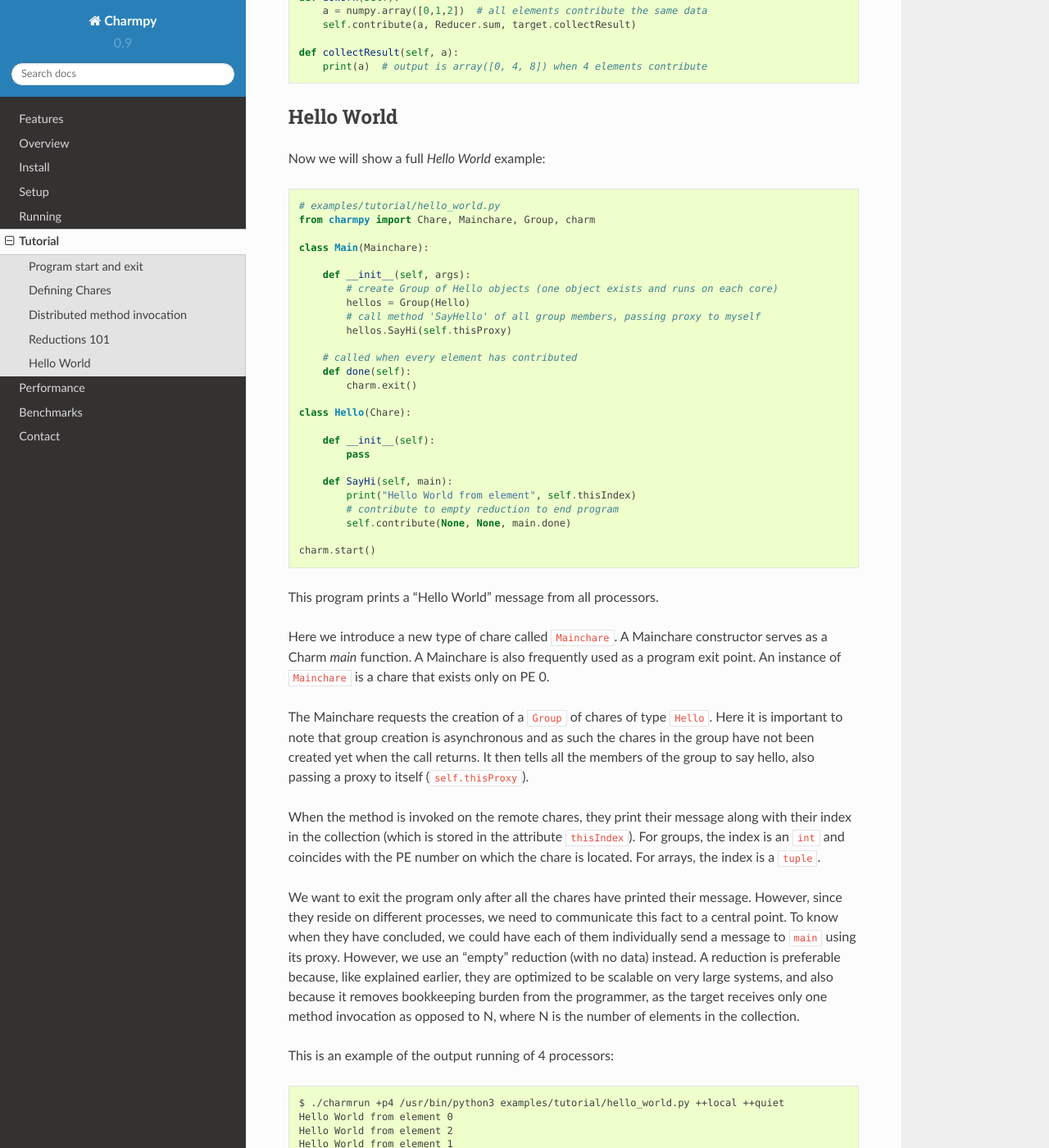
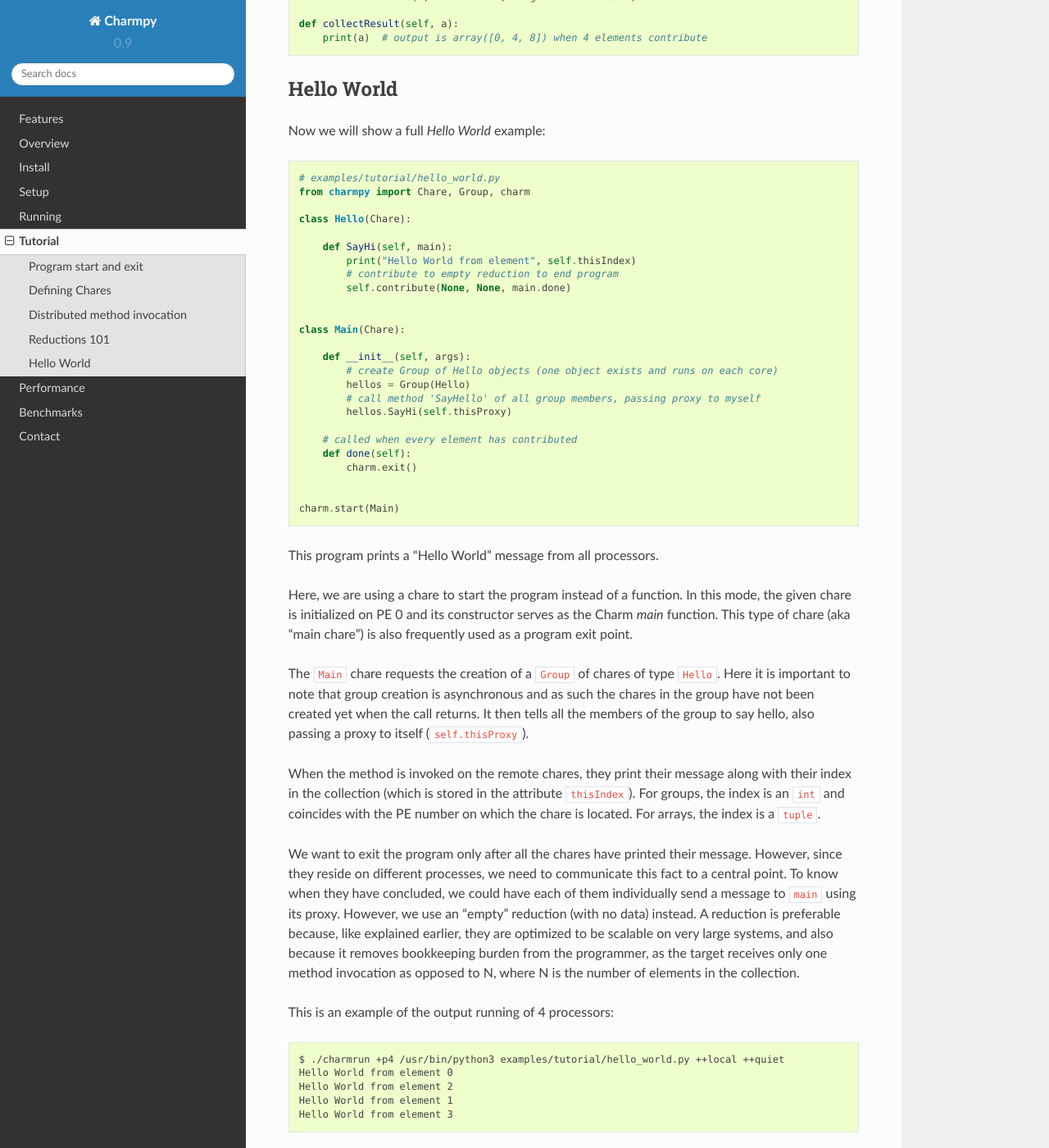
Before and after one commit to charmplusplus/charm4py, a Sphinx documentation site: the page built from docs/tutorial.rst, in a window 1280 px wide and 1400 px high, scrolled down 5498 px. Shown: the whole window at 82% size. Built offline with Sphinx 7.4.7 and the Read the Docs theme 2.0.0, drawn with Linux system fonts in a browser that asks for light colours; some of the changed text lies outside the part shown.

Commit message:
charmpy: Updated tutorial in docs based on mainchare API changes
Change-Id: I1f94d9690b86b20f4b28f5938624afd6da39c8b1

```diff
--- a/docs/tutorial.rst
+++ b/docs/tutorial.rst
@@ -83,7 +83,7 @@ For easy management of distributed objects, the user can create distributed coll
         # create one instance of MyChare on every processor
         my_group = Group(MyChare)
 
-        # create 3 instances of MyChare, distributed among all cores by the runtime
+        # create 3 instances of MyChare, distributed among the cores by the runtime
         my_array = Array(MyChare, 3)
 
         # create 2 x 2 instances of MyChare, indexed using 2D index and distributed
@@ -115,7 +115,7 @@ If running the example, note that it will not exit because a suitable exit point
 not been defined (more on this below). For now, press CTRL-C to exit.
 
 .. note::
-    Chares can only be created once the Charm *main* function has been reached.
+    Chares can be created at any point **after** the Charm *main* function has been reached.
 
 Distributed method invocation
 -----------------------------
@@ -218,8 +218,6 @@ any chare of your choice.
     from charmpy import charm, Chare, Group, Reducer
 
     class MyChare(Chare):
-        def __init__(self):
-          pass
 
         def work(self, data):
             self.contribute(data, Reducer.sum, self.thisProxy[0].collectResult)
@@ -296,9 +294,17 @@ Now we will show a full *Hello World* example:
 .. code-block:: python
 
     # examples/tutorial/hello_world.py
-    from charmpy import Chare, Mainchare, Group, charm
+    from charmpy import Chare, Group, charm
 
-    class Main(Mainchare):
+    class Hello(Chare):
+
+        def SayHi(self, main):
+            print("Hello World from element", self.thisIndex)
+            # contribute to empty reduction to end program
+            self.contribute(None, None, main.done)
+
+
+    class Main(Chare):
 
         def __init__(self, args):
             # create Group of Hello objects (one object exists and runs on each core)
@@ -310,25 +316,19 @@ Now we will show a full *Hello World* example:
         def done(self):
             charm.exit()
 
-    class Hello(Chare):
 
-        def __init__(self):
-            pass
+    charm.start(Main)
 
-        def SayHi(self, main):
-            print("Hello World from element", self.thisIndex)
-            # contribute to empty reduction to end program
-            self.contribute(None, None, main.done)
 
-    charm.start()
 
 This program prints a "Hello World" message from all processors.
 
-Here we introduce a new type of chare called ``Mainchare``. A Mainchare constructor
-serves as a Charm *main* function. A Mainchare is also frequently
-used as a program exit point. An instance of ``Mainchare`` is a chare that exists only on PE 0.
+Here, we are using a chare to start the program instead of a function.
+In this mode, the given chare is initialized on PE 0 and its constructor serves as the
+Charm *main* function.
+This type of chare (aka "main chare") is also frequently used as a program exit point.
 
-The Mainchare requests the creation of a ``Group`` of chares of type ``Hello``.
+The ``Main`` chare requests the creation of a ``Group`` of chares of type ``Hello``.
 Here it is important to note that group creation is asynchronous and as
 such the chares in the group have not been created yet when the call returns.
 It then tells all the members of the group to say hello, also passing a proxy to
```
Also changed, not shown: other parts of docs/tutorial.rst (+6 -6 lines).
